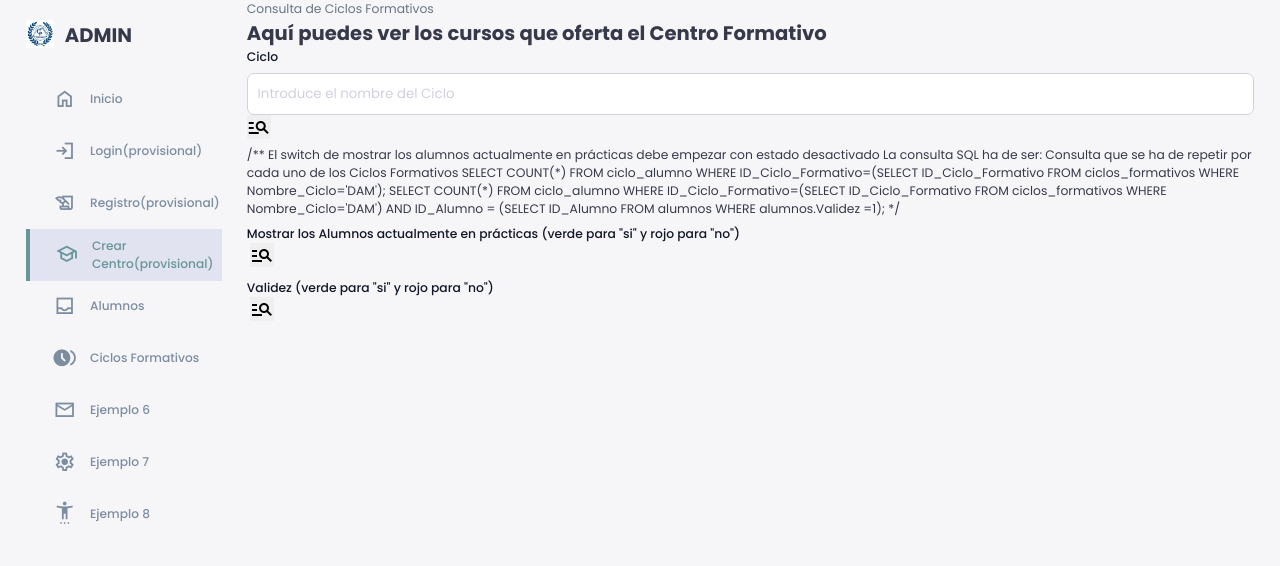
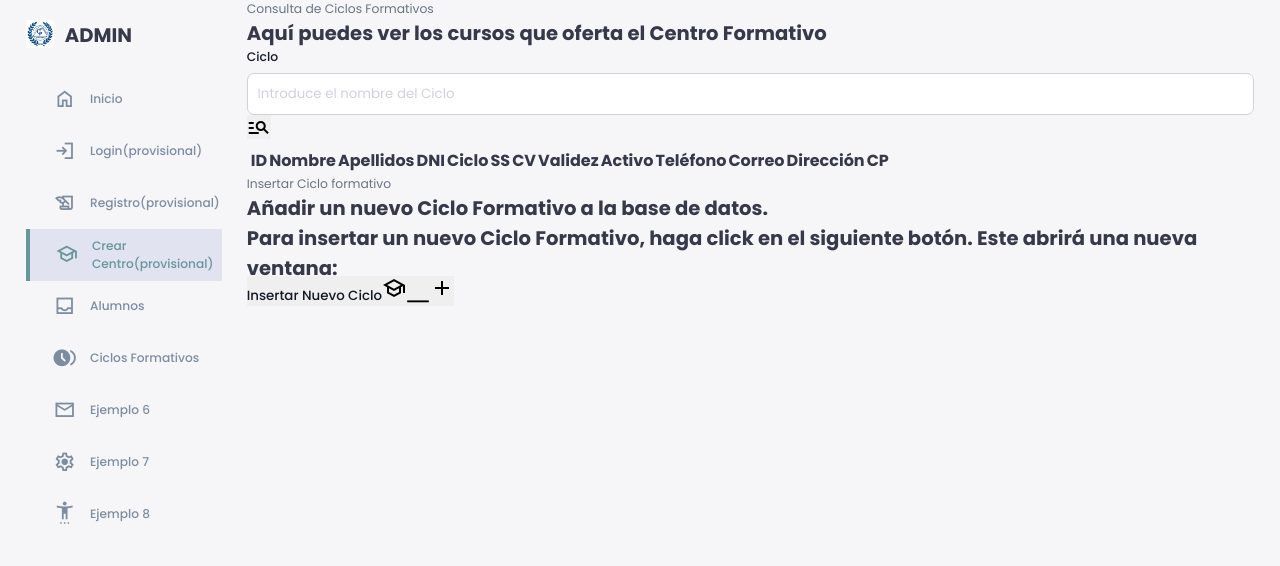
Before and after one commit to LilLuKaK/Trabajo-SGE, a PHP site: page /vista/consultarCiclo.php in a window 1280 px wide. Shown: the top 566 px of the page. Run offline with PHP 8.4, Linux system fonts and the light colour scheme; a user stored in the database is signed in; lists and menus that the app fills with data are empty; some libraries are stand-ins or nearby versions.

Commit message:
Intento de mostrar la tabla bien

```diff
--- a/vista/consultarCiclo.php
+++ b/vista/consultarCiclo.php
@@ -28,8 +28,7 @@
                     <input type="hidden" value="buscarCiclo">
                 </div>
 
-/**
-El switch de mostrar los alumnos actualmente en prácticas debe empezar con estado desactivado
+<!--
 La consulta SQL ha de ser:
 Consulta que se ha de repetir por cada uno de los Ciclos Formativos
 SELECT COUNT(*)
@@ -37,44 +36,60 @@
 WHERE ID_Ciclo_Formativo=(SELECT ID_Ciclo_Formativo
                         FROM ciclos_formativos
                          WHERE Nombre_Ciclo='DAM');
+                          SELECT COUNT(*)
+FROM ciclo_alumno
 
 
-                          SELECT COUNT(*)
-FROM ciclo_alumno
+
 WHERE ID_Ciclo_Formativo=(SELECT ID_Ciclo_Formativo
                           FROM ciclos_formativos
                           WHERE Nombre_Ciclo='DAM')
 AND ID_Alumno = (SELECT ID_Alumno
                 FROM alumnos
                 WHERE alumnos.Validez =1);
-*/
-            <div class="form__control">
-                    <label for="conPracticas">Mostrar los Alumnos actualmente en prácticas (<span class="si">verde</span> para "si" y <span class="no">rojo</span> para "no") </label>
-                    <div class="input">
-                        <label class="switch">
-                            <input type="checkbox">
-                            <span class="slider round"></span>
-                        </label>
-                        <button class="search"><span class="material-symbols-sharp">manage_search</span></button>
+-->
+                <div class="middle">
+                    <table class="data">
+                        <thead>
+                            <tr>
+                                <th></th>
+                                <th>ID</th>
+                                <th>Nombre</th>
+                                <th>Apellidos</th>
+                                <th>DNI</th>
+                                <th>Ciclo</th>
+                                <th>SS</th>
+                                <th>CV</th>
+                                <th>Validez</th>
+                                <th>Activo</th>
+                                <th>Teléfono</th>
+                                <th>Correo</th>
+                                <th>Dirección</th>
+                                <th>CP</th>
+                            </tr>
+                        </thead>
+                        <tbody>
+    <!-- añadir el <?php
+
+    ?> -->
+                        </tbody>
+                    </table>
                 </div>
             </div>
-                <div class="form__control">
-                    <label for="validez">Validez (<span class="si">verde</span> para "si" y <span class="no">rojo</span> para "no") </label>
-                    <div class="input">
-                        <label class="switch">
-                            <input type="checkbox">
-                            <span class="slider round"></span>
-                        </label>
-                        <button class="search"><span class="material-symbols-sharp">manage_search</span></button>
+            <div id="new">
+                <div class="top">
+                <p>Insertar Ciclo formativo</p>
+                <h2>Añadir un nuevo Ciclo Formativo a la base de datos.</h2>
+                </div>
+                <div class="forms">
+                    <h2>Para insertar un nuevo Ciclo Formativo, haga click en el siguiente botón. Este abrirá una nueva ventana:</h2>
+                    <a href="index.php?pages=crearCiclo"><button class="new"><label>Insertar Nuevo Ciclo</label><span class="material-symbols-sharp">school_add</span></button></a>
                 </div>
             </div>
-
-
-
         </div>
-
-
     </div>
-
+<script src="./assets/js/common/commonScript.js"></script>
+    <script src="https://cdn.jsdelivr.net/npm/sweetalert2@11"></script>
+    <script src="https://ajax.googleapis.com/ajax/libs/jquery/3.5.1/jquery.min.js"></script>
 </body>
 </html>
```
Lines whose indentation alone changed are shown as unchanged.
